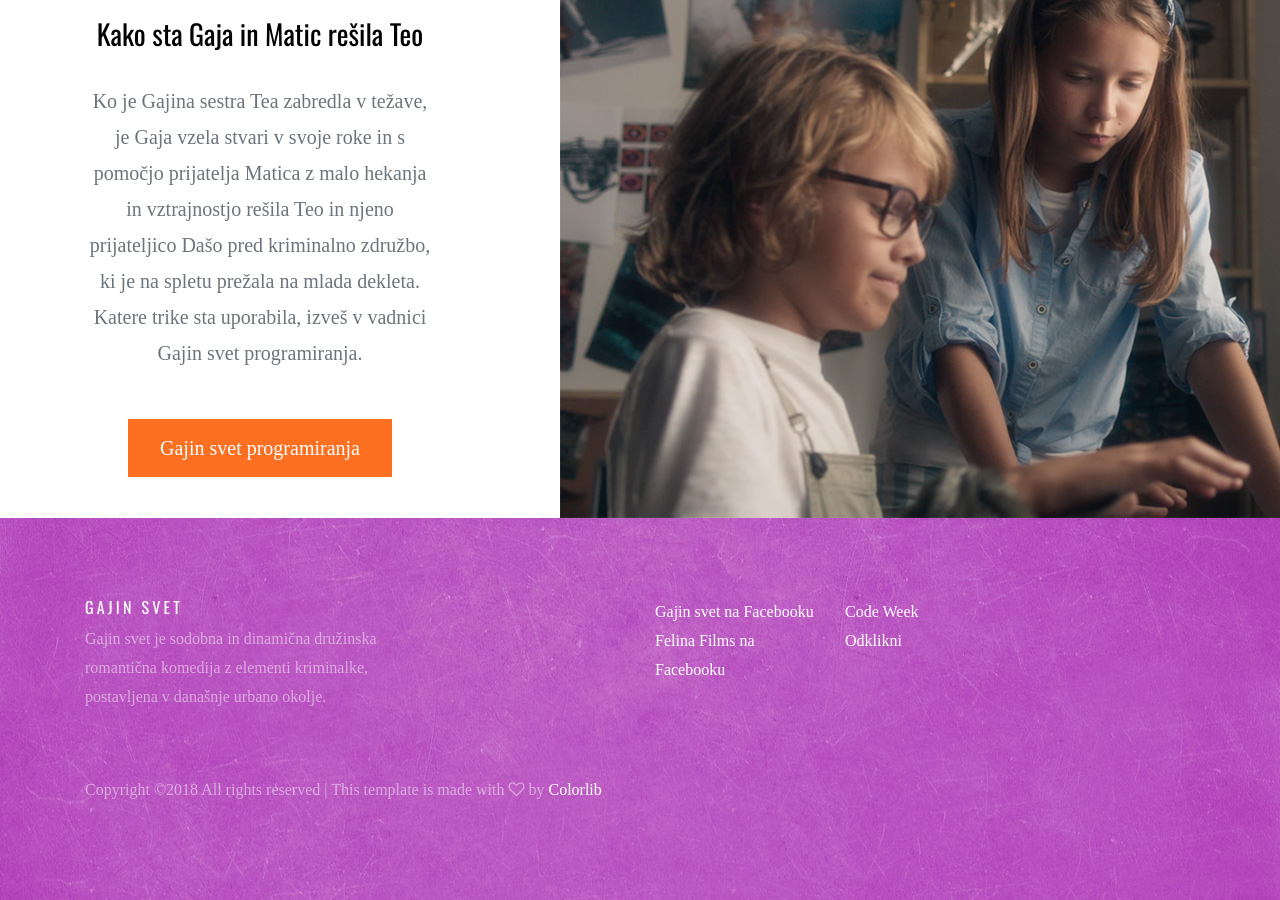
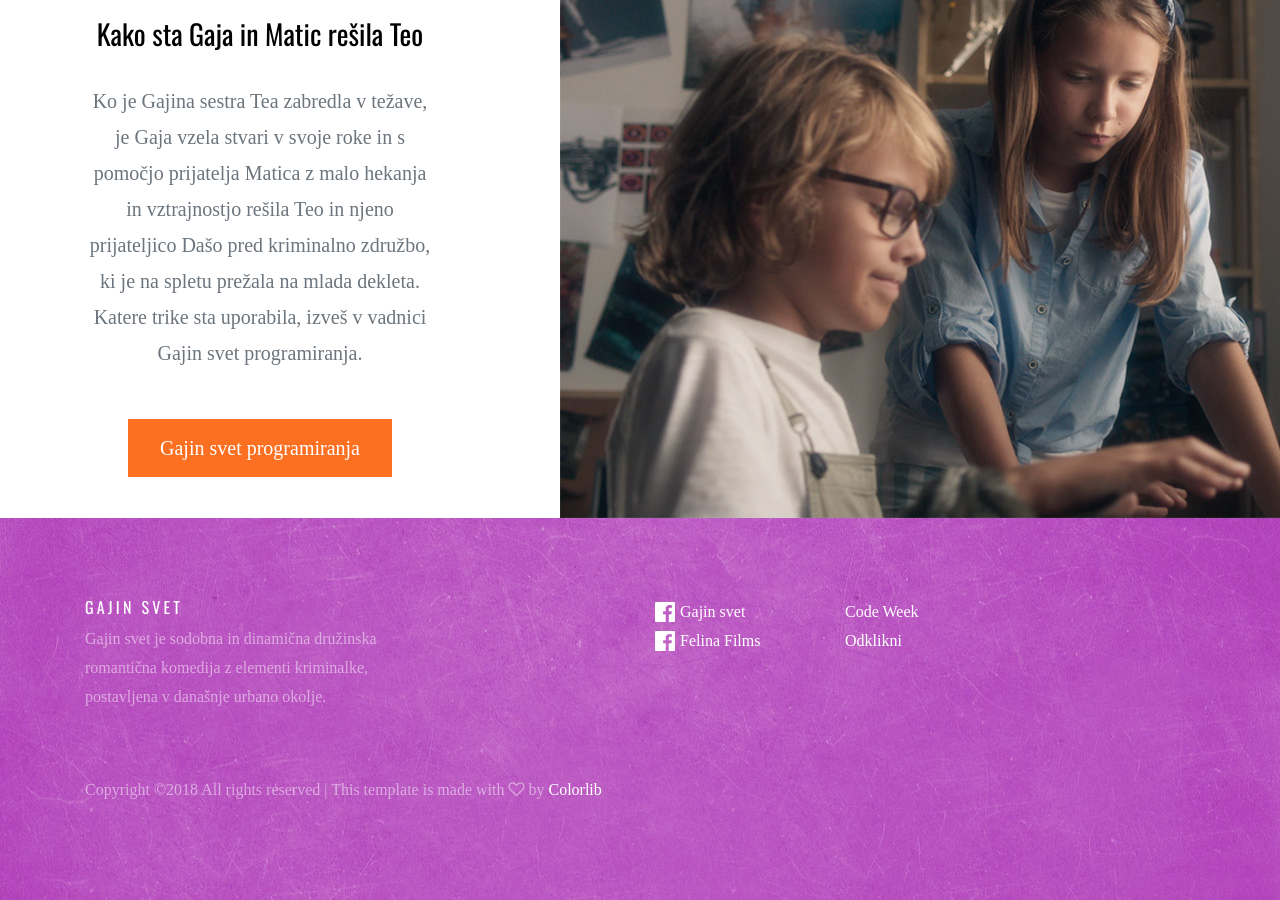
Before and after one commit to codeweeksi/gajin-svet, a Jekyll site: the page built from index.md, in a window 1280 px wide and 900 px high, scrolled down 5601 px. Built offline with Jekyll 4.4.1, drawn with Linux system fonts in a browser that asks for light colours; some web fonts are replaced; comment, search, counter and statistics services are not loaded.

Commit message:
Facebook icon

```diff
--- a/_includes/footer_home.html
+++ b/_includes/footer_home.html
@@ -9,8 +9,8 @@
             <div class="row">
               <div class="col-md-4">
                 <ul class="list-unstyled">
-                  <li><a href="https://www.facebook.com/GajinSvet/" target="blank">Gajin svet na Facebooku</a></li>
-                  <li><a href="https://www.facebook.com/felinafil/" target="blank">Felina Films na Facebooku</a></li>
+                  <li class="fb"><a href="https://www.facebook.com/GajinSvet/" target="blank">Gajin svet</a></li>
+                  <li class="fb"><a href="https://www.facebook.com/felinafil/" target="blank">Felina Films</a></li>
                 </ul>
               </div>
               <div class="col-md-4">
--- a/_sass/gajin-svet.scss
+++ b/_sass/gajin-svet.scss
@@ -36,3 +36,8 @@ section h2, section h3, section h4 {
 	margin-top: 3rem;
 	margin-bottom: 2rem;
 }
+
+li.fb {
+	background: url(/gajin-svet/assets/images/flogo-20.png) center left no-repeat;
+	padding-left:25px;
+}
```
Also changed, not shown: assets/images/flogo-20.png (added).
